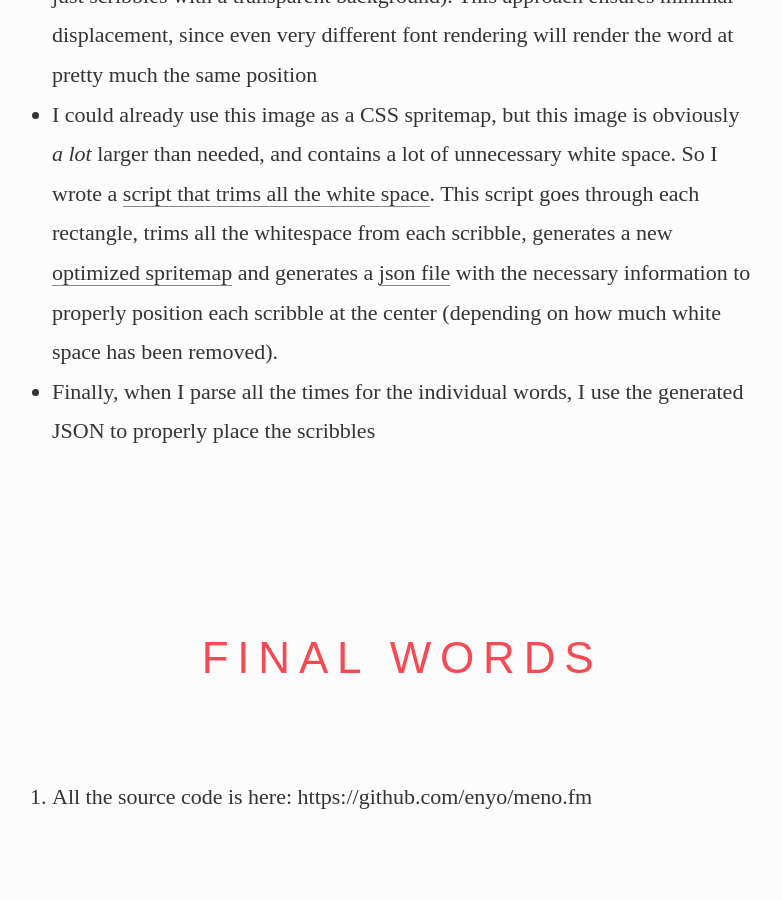
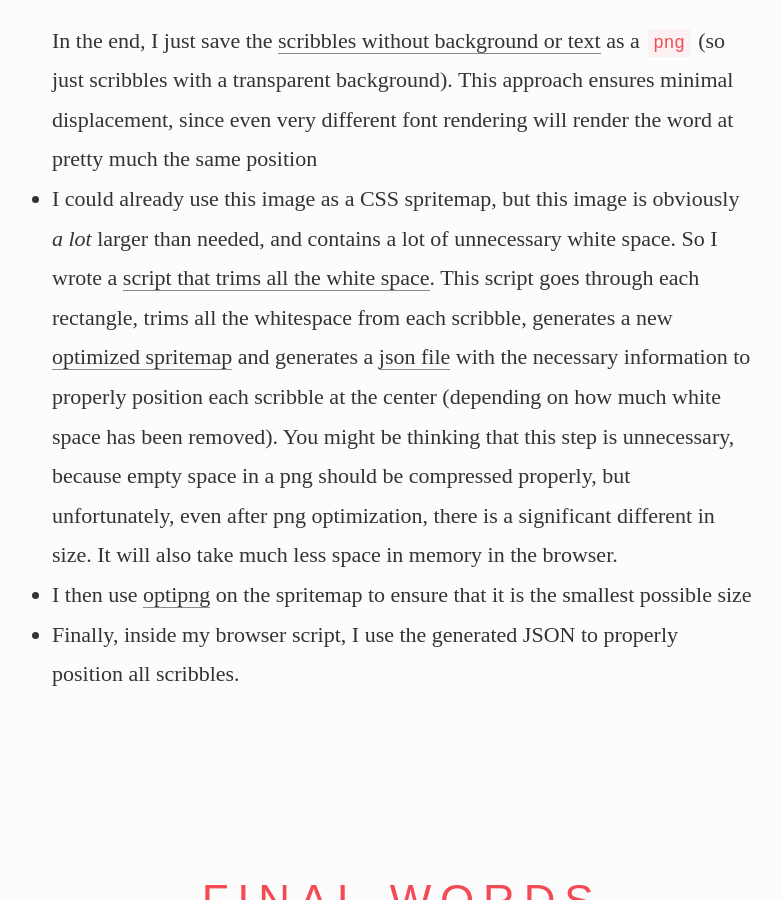
Before and after one commit to enyo/enyo.github.io, a Jekyll site: the page built from _posts/2016-01-20-flashlights.md, in a window 1280 px wide and 900 px high, scrolled down 6984 px. Shown: the whole window, without its empty margins (238-1020 px from the left). Built offline with Jekyll 4.4.1, drawn with Linux system fonts in a browser that asks for light colours; Markdown is read by kramdown in place of the engine named in the settings; comment, search, counter and statistics services are not loaded; some of the changed text lies outside the part shown.

Commit message:
feat: added final words

```diff
--- a/_posts/2016-01-20-flashlights.md
+++ b/_posts/2016-01-20-flashlights.md
@@ -27,10 +27,13 @@
 If you like the song, you can buy the whole EP on [Google Play](https://play.google.com/store/music/album/Meno_Flashlights?id=Bvkm477idlkjw6joacowb7aa4he),
 [Amazon Music](https://www.amazon.com/gp/product/B01AP3ETYO?ie=UTF8&keywords=meno%20flashlights&qid=1454067033&ref_=sr_1_3&s=dmusic&sr=8-3)
 or [iTunes](https://itunes.apple.com/at/album/flashlights-ep/id1075875101?l=en) –
-or stream it on [Spotify](https://open.spotify.com/album/14y7LCmuPCBAZqrvc6uqkd). `</self-promotion>`
+or stream it on [Spotify](https://open.spotify.com/album/14y7LCmuPCBAZqrvc6uqkd):
 
-There is nothing incredibly complicated going on there, but a few things weren't that obvious when I created
-the page.
+<div>
+  <iframe style="display: block; width: 300px; margin: 0 auto;" src="https://embed.spotify.com/?uri=spotify%3Aalbum%3A14y7LCmuPCBAZqrvc6uqkd&theme=white&view=coverart" width="300" height="80" frameborder="0" allowtransparency="true"></iframe>
+</div>
+
+`</self-promotion>`
 
 
 <div class="dark the-player backdrop">
@@ -181,9 +184,15 @@
   [optimized spritemap](https://github.com/enyo/meno.fm/blob/gh-pages/flashlights/images/highlights/verse1.png) and
   generates a [json file](https://github.com/enyo/meno.fm/blob/gh-pages/_includes/flashlights/verse1.json) with the
   necessary information to properly position each scribble at the center (depending on how much white space has been
-  removed).
-- Finally, when I parse all the times for the individual words, I use the generated JSON to properly place the scribbles
+  removed). You might be thinking that this step is unnecessary, because empty space in a png should be compressed
+  properly, but unfortunately, even after png optimization, there is a significant different in size. It will also take
+  much less space in memory in the browser.
+- I then use [optipng](http://optipng.sourceforge.net/) on the spritemap to ensure that it is the smallest possible size
+- Finally, inside my browser script, I use the generated JSON to properly position all scribbles.
+
 
 # Final words
 
-1. All the source code is here: https://github.com/enyo/meno.fm
+The whole page is open source, so feel free to go through it if you want more information: [github.com/enyo/meno.fm](https://github.com/enyo/meno.fm)
+
+I hope that this post has been useful to you and that it will help you create something great.
```
